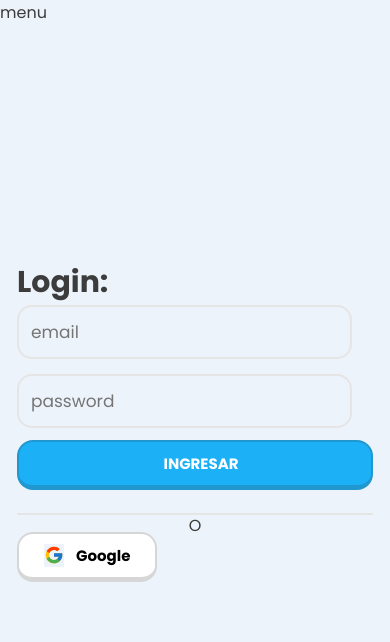
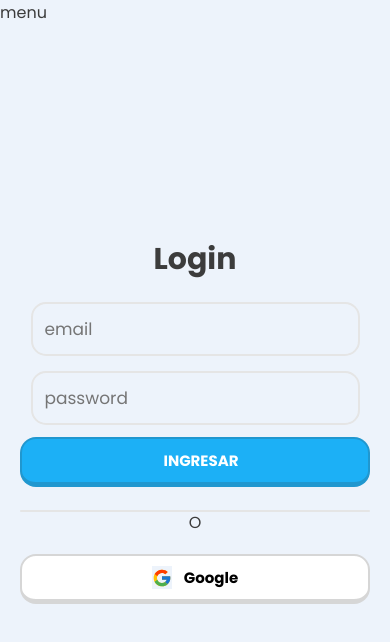
Before and after one commit to rosasrias/pos-react, a React (Vite) app: page /login in a window 390 px wide. Shown: the top 642 px of the page. Built offline with nearby package versions, Linux system fonts and the light colour scheme.

Commit message:
feat: update Title component to accept padding as a prop and enhance LoginTemplate layout for better responsiveness

```diff
--- a/src/components/atomos/Title.jsx
+++ b/src/components/atomos/Title.jsx
@@ -3,4 +3,5 @@ import styled from "styled-components";
 export const Title = styled.span`
   font-weight: 700;
   font-size: 30px;
+  padding-bottom: ${(props) => props.$paddingbottom};
 `;
--- a/src/components/templates/LoginTemplate.jsx
+++ b/src/components/templates/LoginTemplate.jsx
@@ -4,13 +4,14 @@ import { InputText2 } from "../organismos/formularios/InputText2";
 import { Btnsave } from "../moleculas/Btnsave";
 import { Linea } from "../atomos/Linea";
 import { v } from "../../styles/variables";
+import { Device } from "../../styles/breakpoinst";
 
 export function LoginTemplate() {
   return (
     <Container>
       <section className="contentCard">
         <div className="card">
-          <Title>Login:</Title>
+          <Title $paddingbottom="20px">Login</Title>
           <form action="">
             <InputText2>
               <input
@@ -37,6 +38,7 @@ export function LoginTemplate() {
             ></Btnsave>
           </form>
           <Linea>O</Linea>
+          <br />
           <Btnsave titulo="Google" bgcolor="#fff" icono={<v.iconogoogle />} />
         </div>
       </section>
@@ -49,4 +51,23 @@ const Container = styled.div`
   display: flex;
   justify-content: center;
   align-items: center;
+  text-align: center;
+  .contentCard {
+    height: 100%;
+    width: 100%;
+    display: flex;
+    flex-direction: column;
+    align-items: center;
+    margin: 20px;
+    .card {
+      display: flex;
+      flex-direction: column;
+      justify-content: center;
+      height: 100%;
+      width: 100%;
+      @media ${Device.tablet} {
+        width: 400px;
+      }
+    }
+  }
 `;
```
